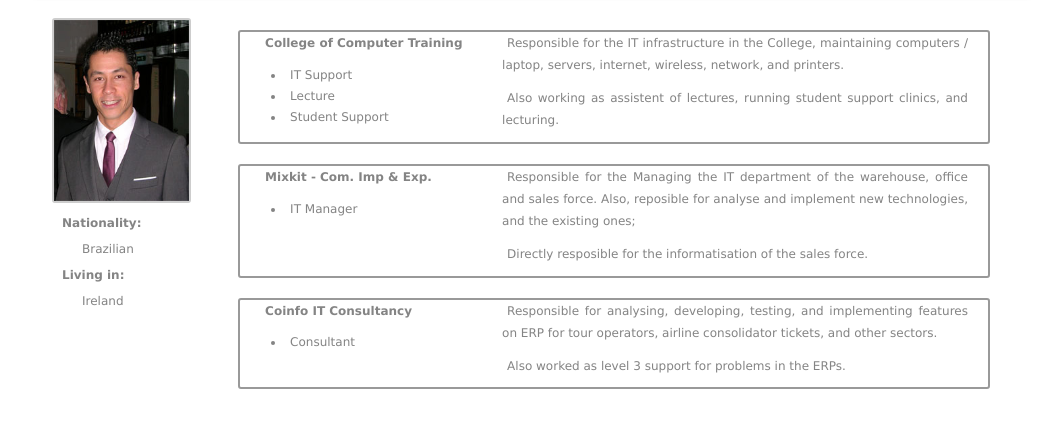
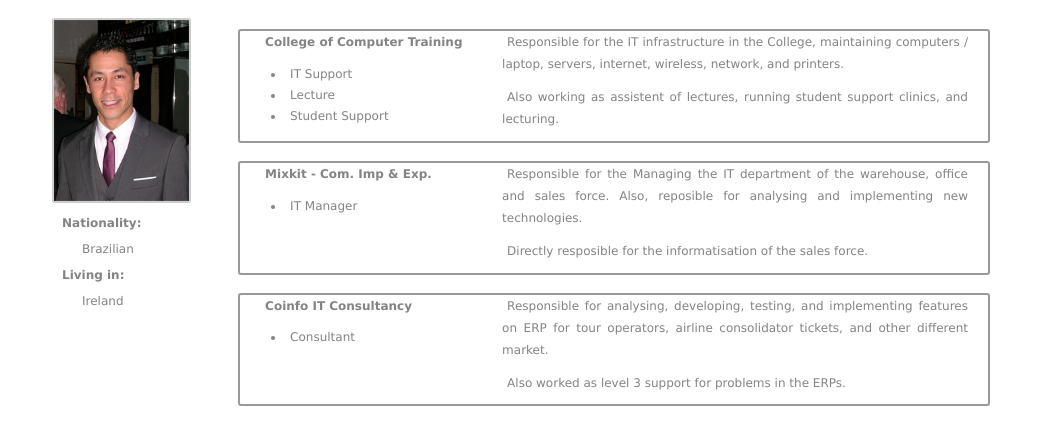
Before and after one commit to iwashima/iwashima.github.com, a plain HTML site: page experience.html in a window 1280 px wide. Shown: the part 107-552 px from the top of the page, without its empty margins (108-1171 px from the left). Drawn offline with nearby package versions, Linux system fonts and the light colour scheme.

Commit message:
I think that's enough

```diff
--- a/css/custom.css
+++ b/css/custom.css
@@ -81,8 +81,8 @@ h5 {
 	text-indent:5px;
 	border: 2px solid grey;
 	border-radius:3px;
-	margin-top: 10px;
-	margin-bottom: 10px;
+	margin-top: 9px;
+	margin-bottom: 9px;
 	line-height: 185%;
 }
 
--- a/experience.html
+++ b/experience.html
@@ -53,6 +53,7 @@
 									<div class="row-fluid">
 										<div class="span12">
 											<div class="container-fluid">
+												<div class="row-fluid">
 													<div class="span4">
 														<p><b>College of Computer Training</b></p>
 														<ul>
@@ -73,9 +74,11 @@
 												</div>
 											</div>
 										</div>
+									</div>
 									<div class="row-fluid">
 										<div class="span12">
 											<div class="container-fluid">
+												<div class="row-fluid">
 													<div class="span4">
 														<p><b>Mixkit - Com. Imp & Exp. </b></p>
 														<ul>
@@ -85,7 +88,7 @@
 													<div class="span8">
 														<p>
 															Responsible for the Managing the IT department of the warehouse, office and sales force. Also, reposible for
-														analyse and implement new technologies, and the existing ones;
+															analysing and implementing new technologies.
 														</p>
 														<p>
 															Directly resposible for the informatisation of the sales force.
@@ -93,9 +96,12 @@
 													</div>
 												</div>
 											</div>
+										</div>
+									</div>
 									<div class="row-fluid">
 										<div class="span12">
 											<div class="container-fluid">
+												<div class="row-fluid">
 													<div class="span4">
 														<p><b>Coinfo IT Consultancy</b></p>
 														<ul>
@@ -105,11 +111,12 @@
 													<div class="span8">
 														<p>
 															Responsible for analysing, developing, testing, and implementing features on ERP for tour operators,
-														airline consolidator tickets, and other sectors.
+															airline consolidator tickets, and other different market.
 														</p>
 														<p>
 															Also worked as level 3 support for problems in the ERPs.
 														</p>
+													</div>
 												</div>
 											</div>
 										</div>
```
Lines whose indentation alone changed are shown as unchanged.
